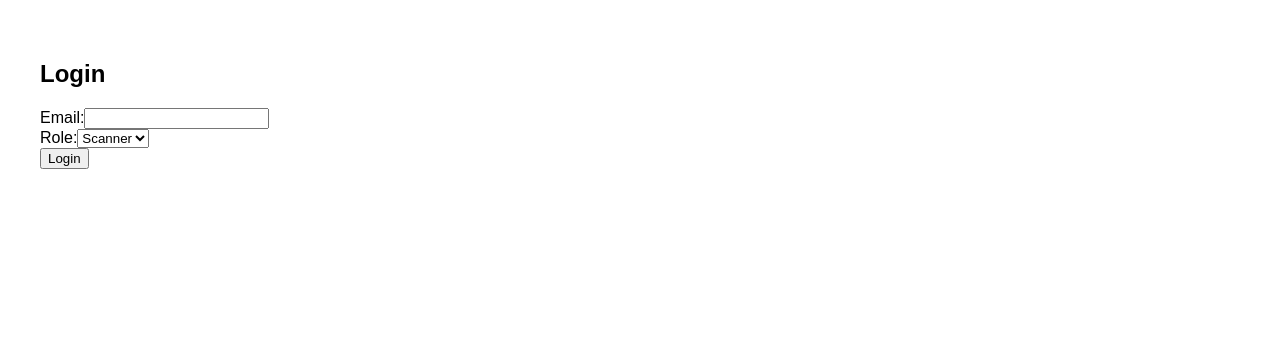
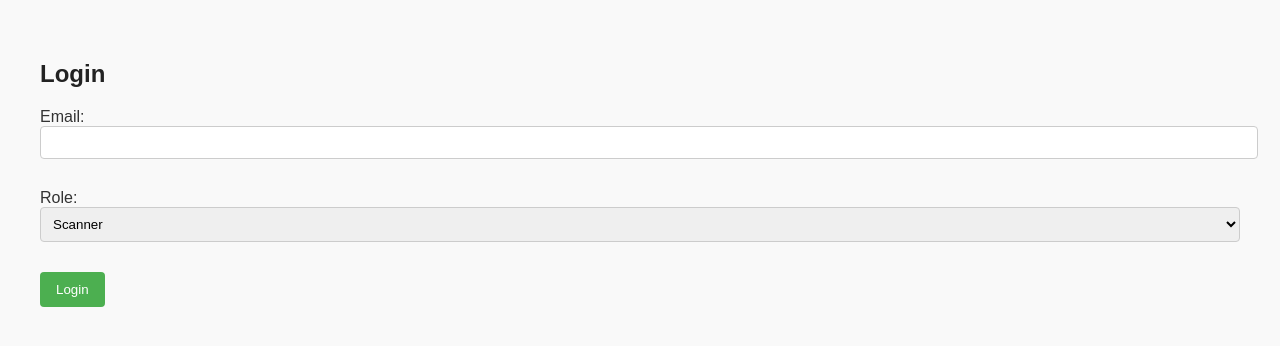
Before and after one commit to sidpangtey/qr-points-frontend, a React (Create React App) app: page / in a window 1280 px wide. Shown: the top 346 px of the page. Built offline with nearby package versions, Linux system fonts and the light colour scheme.

Commit message:
Update index.css

```diff
--- a/src/index.css
+++ b/src/index.css
@@ -1 +1,51 @@
-body { margin: 0; font-family: Arial, sans-serif; }
+
+
+/* src/index.css */
+
+body {
+  margin: 0;
+  padding: 0;
+  font-family: Arial, sans-serif;
+  background-color: #f9f9f9;
+  color: #333;
+}
+
+h1, h2, h3 {
+  color: #222;
+}
+
+.card {
+  background: white;
+  border-radius: 8px;
+  box-shadow: 0 2px 8px rgba(0,0,0,0.1);
+  padding: 16px;
+  margin-bottom: 16px;
+}
+
+input, select {
+  display: block;
+  width: 100%;
+  padding: 8px;
+  margin-bottom: 12px;
+  border: 1px solid #ccc;
+  border-radius: 4px;
+}
+
+button {
+  background-color: #4CAF50;
+  color: white;
+  padding: 10px 16px;
+  border: none;
+  border-radius: 4px;
+  cursor: pointer;
+}
+
+button:hover {
+  background-color: #45a049;
+}
+
+.container {
+  max-width: 600px;
+  margin: 40px auto;
+  padding: 20px;
+}
```
